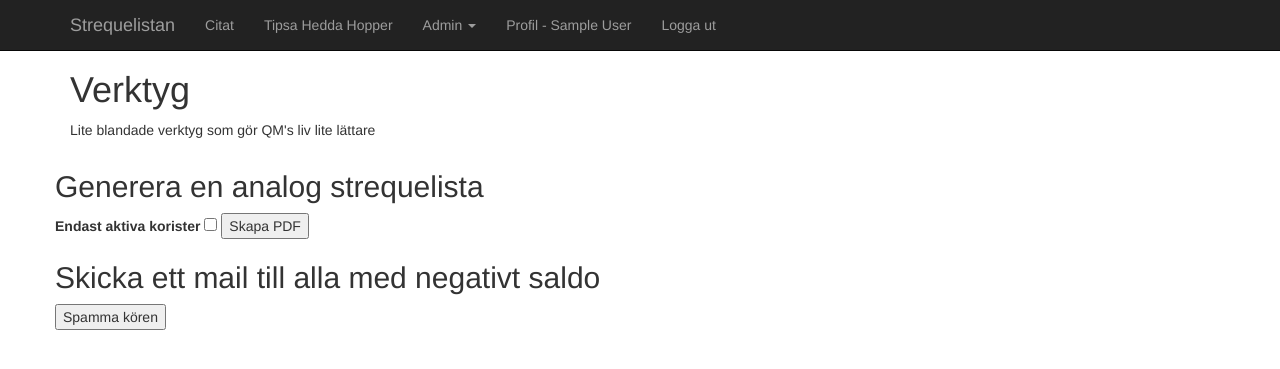
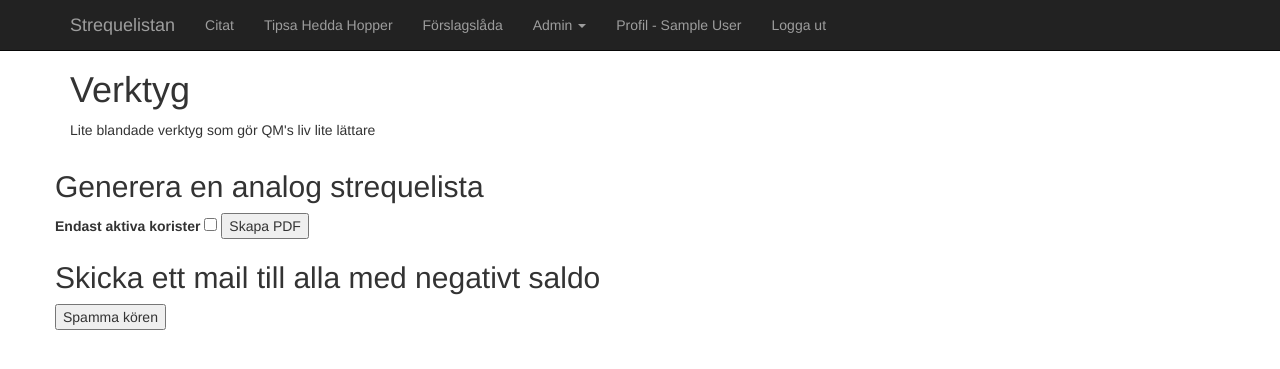
Before and after one commit to teknologkoren/Strequelistan, a Django app: page /admintools/ in a window 1280 px wide. Shown: the top 369 px of the page. Run offline with Django 3.2, Linux system fonts and the light colour scheme; the visitor is signed in with stand-in values (Sample User, id 1); data that the repository does not hold is empty; some libraries are stand-ins or nearby versions.

Commit message:
forgot the link in the navbar

```diff
--- a/strecklista/templates/strecklista/snippets/navbar.html
+++ b/strecklista/templates/strecklista/snippets/navbar.html
@@ -18,6 +18,7 @@
       <ul class="nav navbar-nav">
         <li><a href="/quote/">Citat</a></li>
         <li><a href="/heddaHopper/">Tipsa Hedda Hopper</a></li>
+        <li><a href="/suggestions/">Förslagslåda</a></li>
         {# This is only showed to admins #}
         {% if request.user.is_admin %}
         <li class="dropdown">
```
